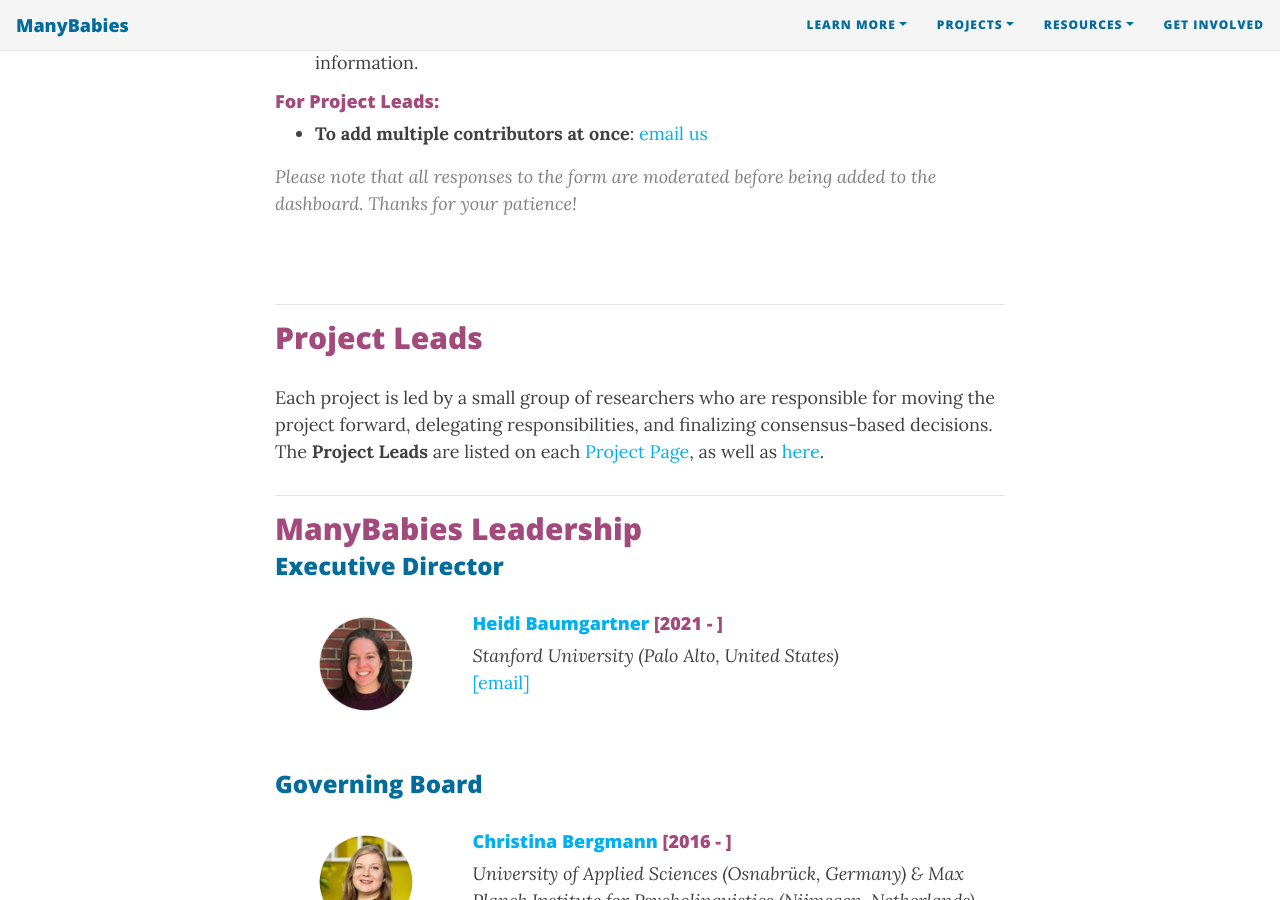
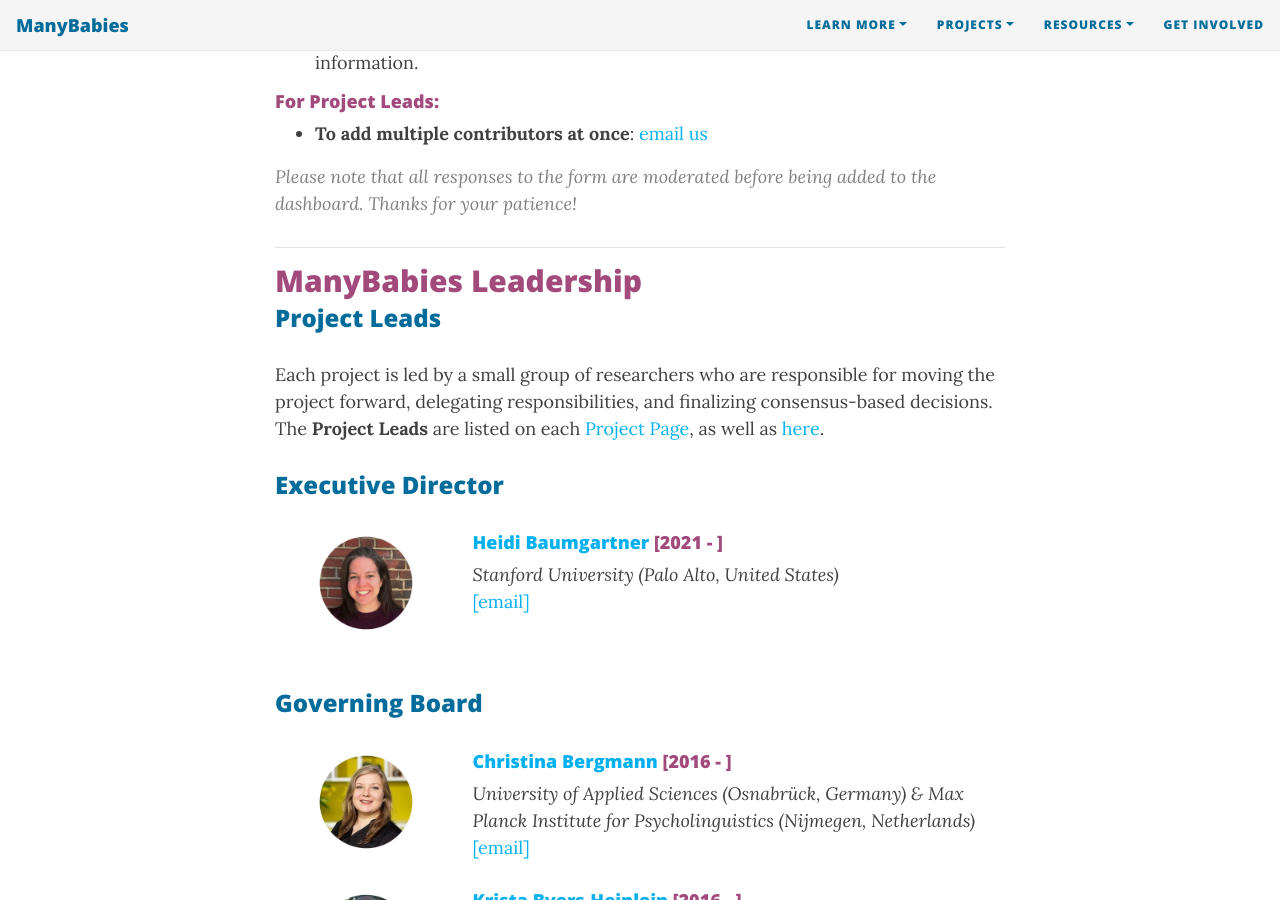
Before and after one commit to manybabies/manybabies.github.io, a Jekyll site: the page built from people.md, in a window 1280 px wide and 900 px high, scrolled down 807 px. Built offline with Jekyll 4.4.1, drawn with Linux system fonts in a browser that asks for light colours; nearby versions of some CDN libraries; some web fonts are replaced.

Commit message:
Update people.md

```diff
--- a/people.md
+++ b/people.md
@@ -7,27 +7,25 @@
 
 <a href="https://manybabies.shinyapps.io/shiny_mb_map/" target="_blank"><h2>Visit the <b>MB Contributor Dashboard</b></h2></a>
 
-**ManyBabies** is all about our amazing team of researchers from around the world. The [Dashboard](https://manybabies.shinyapps.io/shiny_mb_map/) displays the geographical distribution of **MB** contributors. It is an easy way to browse contributors by region, study, or institution and to get a sense of the MB Consortium's diversity and reach.
+**ManyBabies** is all about our amazing team of researchers from around the world. The [**Dashboard**](https://manybabies.shinyapps.io/shiny_mb_map/) displays the geographical distribution of **MB** contributors. It is an easy way to browse contributors by region, study, or institution and to get a sense of the MB Consortium's diversity and reach.
 
 #### For Contributors:
-* **To be added to the MB Dashboard**: Fill out the <a href="#dashboardform">form</a> below.
-* **To update any Dashboard information** (e.g., change of affiliation or name, add a study): You can either fill out the <a href="#dashboardform">form</a> below or [email us](mailto:manybabiesconsortium@gmail.com) with your updated information.
+* **To be added to the MB Dashboard**: Fill out the <a href="#dashboardform"><b>form</b></a> below.
+* **To update any Dashboard information** (e.g., change of affiliation or name, add a study): You can either fill out the <a href="#dashboardform"><b>form</b></a> below or [email us](mailto:manybabiesconsortium@gmail.com) with your updated information.
 
 #### For Project Leads:
 * **To add multiple contributors at once**: [email us](mailto:manybabiesconsortium@gmail.com)
 
 > Please note that all responses to the form are moderated before being added to the dashboard. Thanks for your patience!
 
-<br>
 
 ***
-## Project Leads
+## ManyBabies Leadership
+
+### Project Leads
 
 Each project is led by a small group of researchers who are responsible for moving the project forward, delegating responsibilities, and finalizing consensus-based decisions. The **Project Leads** are listed on each [Project Page]({{site.baseurl}}/projects/), as well as [here]({{site.baseurl}}/get_involved/).
 <br>
-
-***
-## ManyBabies Leadership
 
 <section>
 	<header class="major">
@@ -244,6 +242,6 @@
 
 
 ***
-<h3 id="dashboardform">To be added to the dashboard (or to update your information), please fill out this form:</h3>
+<h4 id="dashboardform">To be added to the dashboard (or to update your information), please fill out this form:</h4>
 
 <iframe src="https://docs.google.com/forms/d/e/1FAIpQLSc8_SKJ0TD0MdRTNsf_f84olEc4MAxSFkA1BtAxDjX-OdlWuw/viewform?embedded=true" width="640" height="2089" frameborder="0" marginheight="0" marginwidth="0">Loading…</iframe>
```
